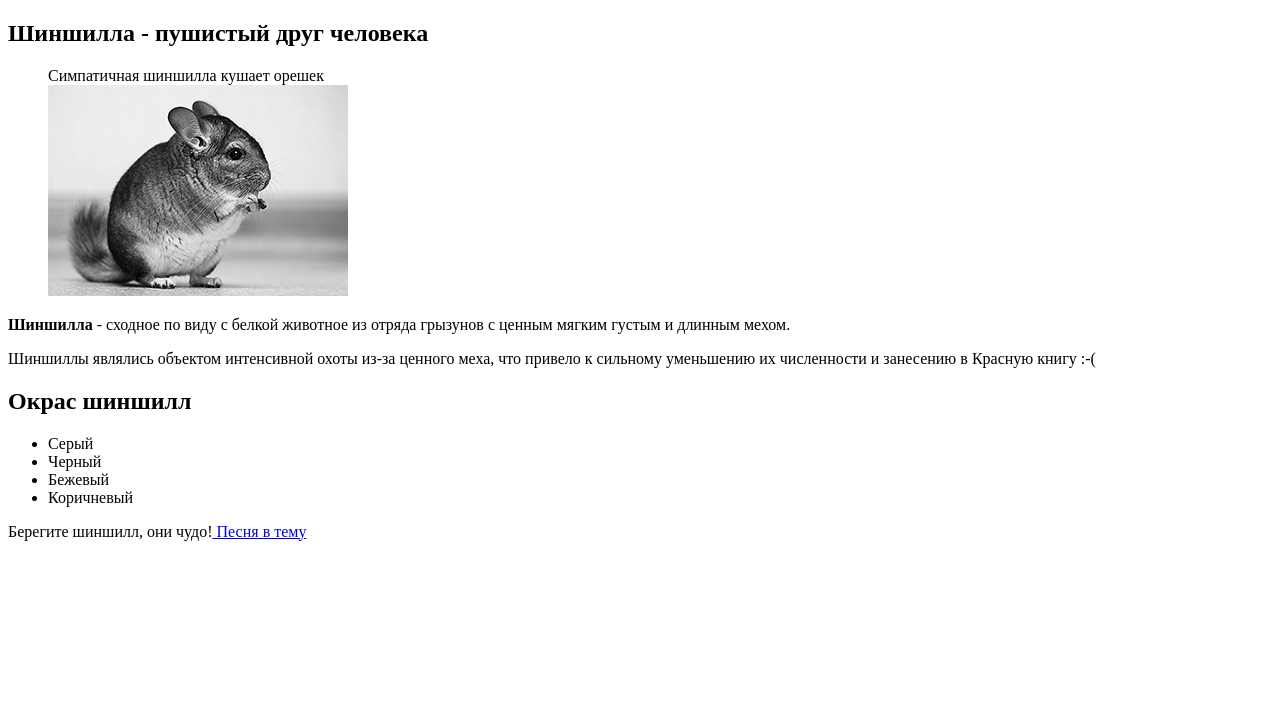
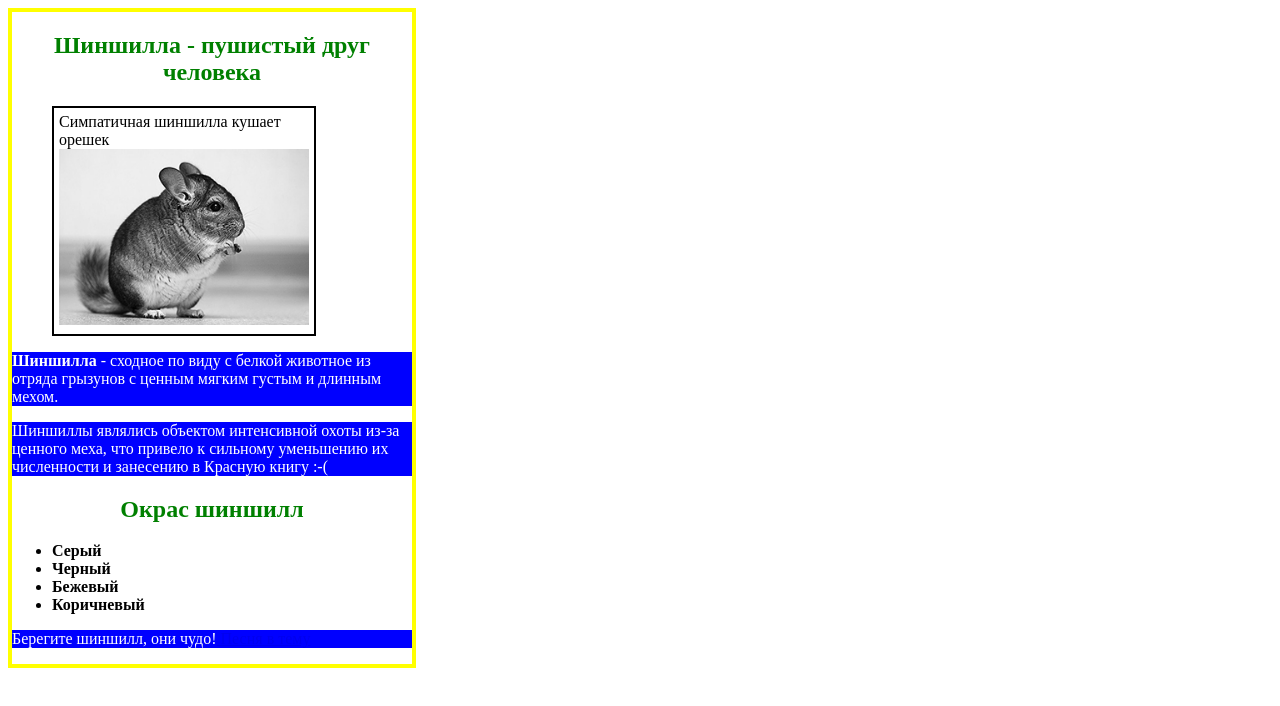
Before and after one commit to SergKovalyov/Classswork, a plain HTML site: page index.html in a window 1280 px wide. Drawn offline with Linux system fonts and the light colour scheme.

Commit message:
classwork css

```diff
--- a/index.html
+++ b/index.html
@@ -3,6 +3,32 @@
 <head>
 <title>О шиншилле!!!!!!!</title>
 <meta charset="utf-8">
+<style>
+	article {
+		border: 4px solid yellow;
+		width: 400px;
+	}
+	h1,
+	h2 {
+		text-align:  center;
+		color:green;
+	}
+	figure {
+		border: 2px solid;
+		width: 250px;
+		padding: 5px;
+	}
+	img {
+		width: 100%;
+	}
+	p {
+		color: white;
+		background-color: blue;
+	}
+	li {
+		font-weight: 700;
+	}
+</style>
 </head>
 <body>
 <article>
@@ -23,5 +49,6 @@
 	 </ul>
 	 <p>Берегите шиншилл, они чудо!<a href="https://www.youtube.com/watch?v=bmh3mDQrIak" target="_blank"> Песня в тему</a></p>
 </article>
+</div>
 </body>
 </html>
```
